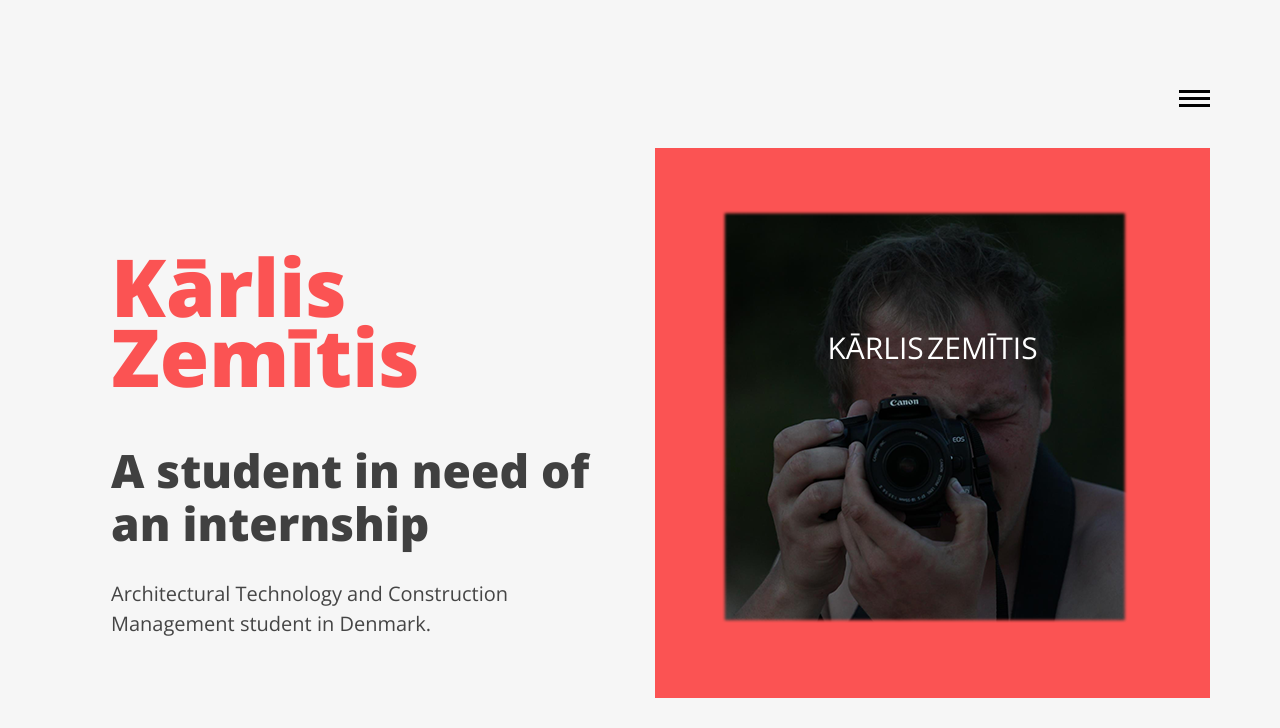
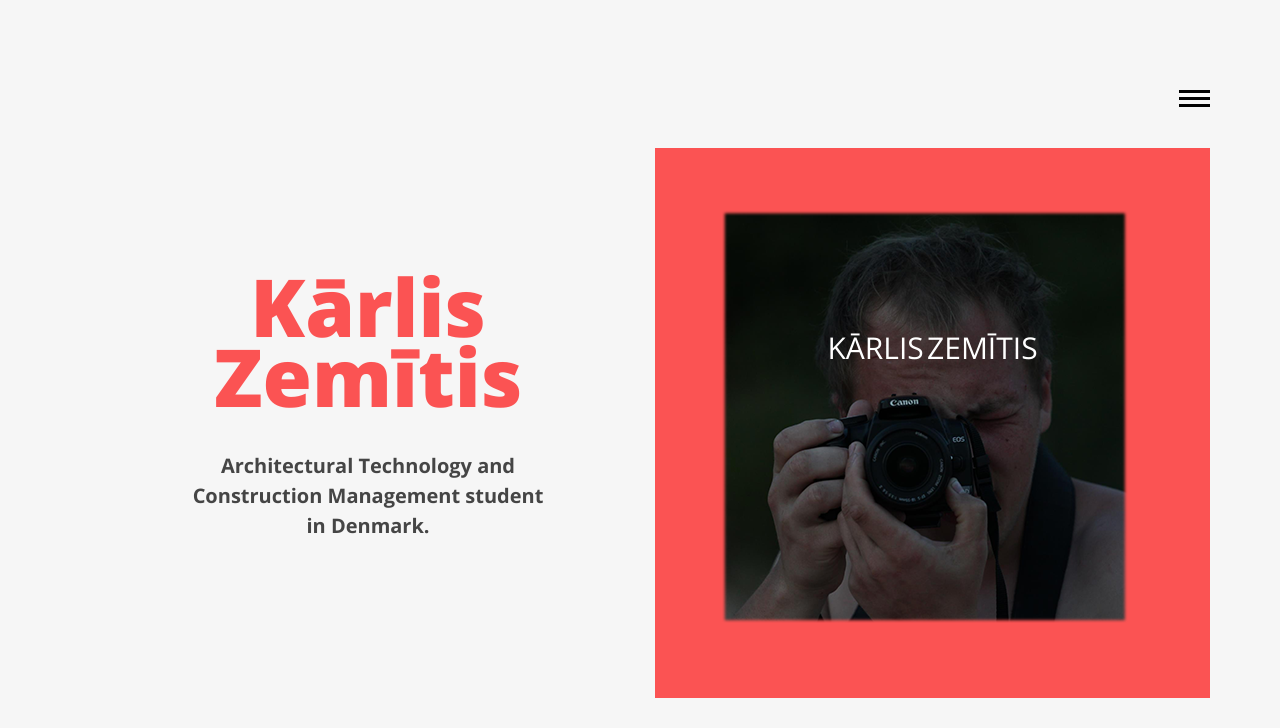
Before and after one commit to neliets/iamkarlis, a plain HTML site: page index.html in a window 1280 px wide. Shown: the top 728 px of the page. Drawn offline with nearby package versions, Linux system fonts and the light colour scheme.

Commit message:
change in index formatting

```diff
--- a/index.html
+++ b/index.html
@@ -112,13 +112,13 @@
 
                 	<article role="pge-title-content">
 
-                    	<header>
-
-                        	<h2><span>Kārlis Zemītis</span> <br/> A student in need of an internship</h2>
-
+                    	<header style="margin-top:20px"><center>
+                        	<h2><span>Kārlis Zemītis</span></h2>
+                            <p style="margin-top:40px"><strong>Architectural Technology and </br> Construction Management student</br> in Denmark.</strong></p>
+                        </center>
                         </header>
 
-                        <p>Architectural Technology and Construction Management student in Denmark.</p>
+
 
                     </article>
 
```
